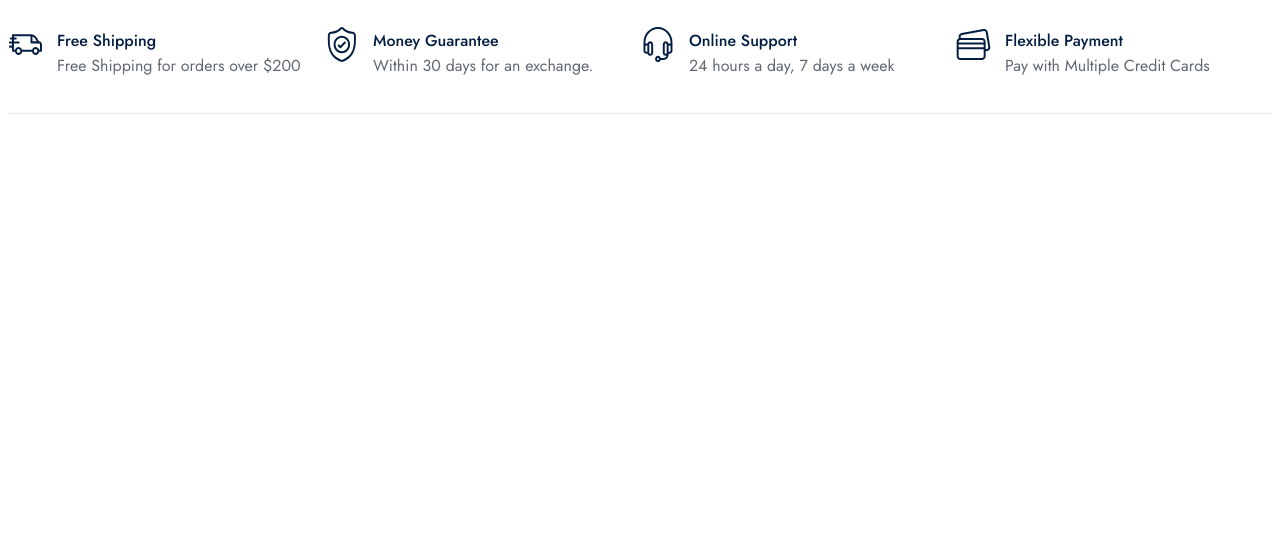
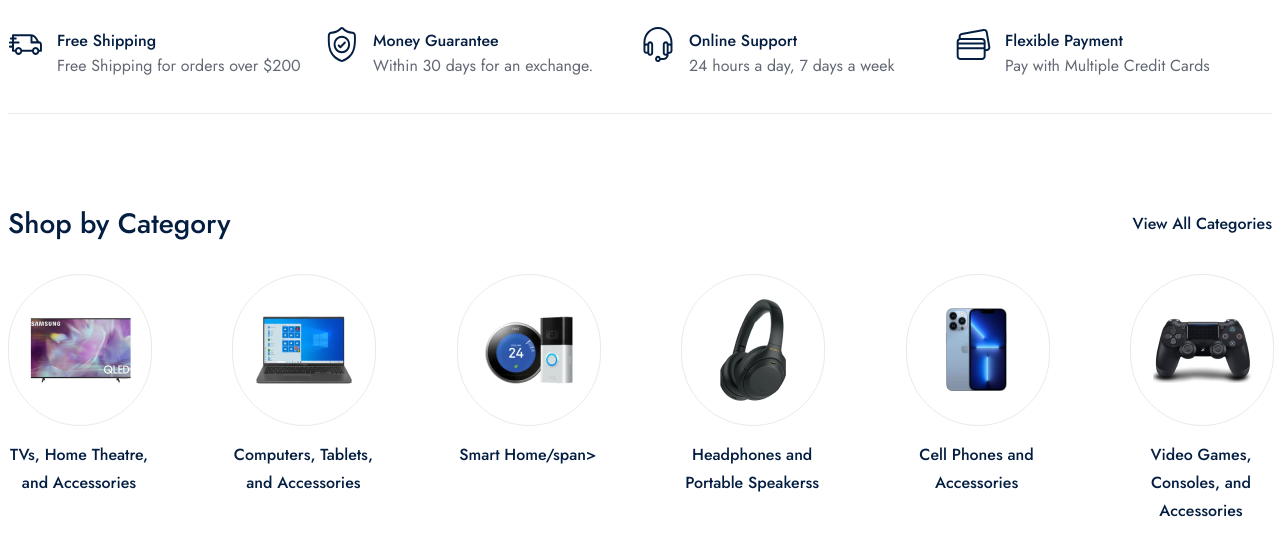
Before and after one commit to Hasan2402/ZENMART, a plain HTML site: page Index.html in a window 1280 px wide. Shown: the part 711-1266 px from the top of the page. Before the commit the page ends 893 px from the top, so only its background shows below. Drawn offline with Linux system fonts and the light colour scheme.

Commit message:
feat: completed category section view

```diff
--- a/Index.html
+++ b/Index.html
@@ -174,6 +174,57 @@
           </div>
         </div>
       </div>
+      <div class="shop_category_frame">
+        <div class="container">
+          <div class="category_top">
+            <span>Shop by Category</span>
+            <a href=""> View All Categories</a>
+          </div>
+          <div class="category_wrapper">
+            <div class="category_box">
+              <div class="category_img_box">
+                <img src="public/images/category/tv.png" alt="" />
+              </div>
+              <span>TVs, Home Theatre, and Accessories</span>
+            </div>
+            <div class="category_box">
+              <div class="category_img_box">
+                <img src="public/images/category/computer.png" alt="" />
+              </div>
+              <span>Computers, Tablets,
+                and Accessories</span>
+            </div>
+            <div class="category_box">
+              <div class="category_img_box">
+                <img src="public/images/category/smart.png" alt="" />
+              </div>
+              <span>Smart
+                Home/span>
+            </div>
+            <div class="category_box">
+              <div class="category_img_box">
+                <img src="public/images/category/headphone.png" alt="" />
+              </div>
+              <span>Headphones and
+                Portable Speakerss</span>
+            </div>
+            <div class="category_box">
+              <div class="category_img_box">
+                <img src="public/images/category/phone.png" alt="" />
+              </div>
+              <span>Cell Phones and
+                Accessories</span>
+            </div>
+            <div class="category_box">
+              <div class="category_img_box">
+                <img src="public/images/category/game.png" alt="" />
+              </div>
+              <span>Video Games, Consoles,
+                and Accessories</span>
+            </div>
+          </div>
+        </div>
+      </div>
     </div>
   </body>
 </html>
--- a/public/CSS/home.css
+++ b/public/CSS/home.css
@@ -217,3 +217,89 @@
   line-height: 22px;
   color: #626974;
 }
+
+/*Shop Category*/
+.shop_category_frame {
+  position: relative;
+  margin-top: 90px;
+  width: 100%;
+  height: auto;
+
+  display: flex;
+  justify-content: center;
+}
+
+.shop_category_frame .container {
+  flex-direction: column;
+}
+.shop_category_frame .container .category_top {
+  width: 100%;
+  height: auto;
+
+  display: flex;
+  flex-direction: row;
+  justify-content: space-between;
+  align-items: center;
+}
+
+.shop_category_frame .category_top span {
+  font-family: "Jost";
+  font-style: normal;
+  font-weight: 500;
+  font-size: 28px;
+  line-height: 40px;
+  color: rgb(4, 30, 66);
+}
+.shop_category_frame .category_top a {
+  font-family: "Jost";
+  font-style: normal;
+  font-weight: 500;
+  font-size: 15x;
+  line-height: 22px;
+  color: rgb(4, 30, 66);
+}
+
+.shop_category_frame .category_top a:hover {
+  border-bottom: 2px solid rgb(4, 30, 66);
+}
+
+.container .category_wrapper {
+  margin-top: 30px;
+  width: 100%;
+  height: auto;
+
+  display: flex;
+  flex-direction: row;
+  justify-content: space-between;
+}
+
+.shop_category_frame .category_wrapper .category_box {
+  width: 142px;
+  height: auto;
+
+  display: flex;
+  flex-direction: column;
+}
+
+.shop_category_frame .category_box .category_img_box {
+  width: 100%;
+  height: 150px;
+
+  display: flex;
+  align-items: center;
+  justify-content: center;
+
+  border: 1px solid #eaeaea;
+  border-radius: 150px;
+}
+
+.shop_category_frame .category_box span {
+  margin-top: 15px;
+  font-family: "Jost";
+  font-style: normal;
+  font-weight: 500;
+  font-size: 16x;
+  line-height: 28px;
+  text-align: center;
+  color: rgb(4, 30, 66);
+}
```
